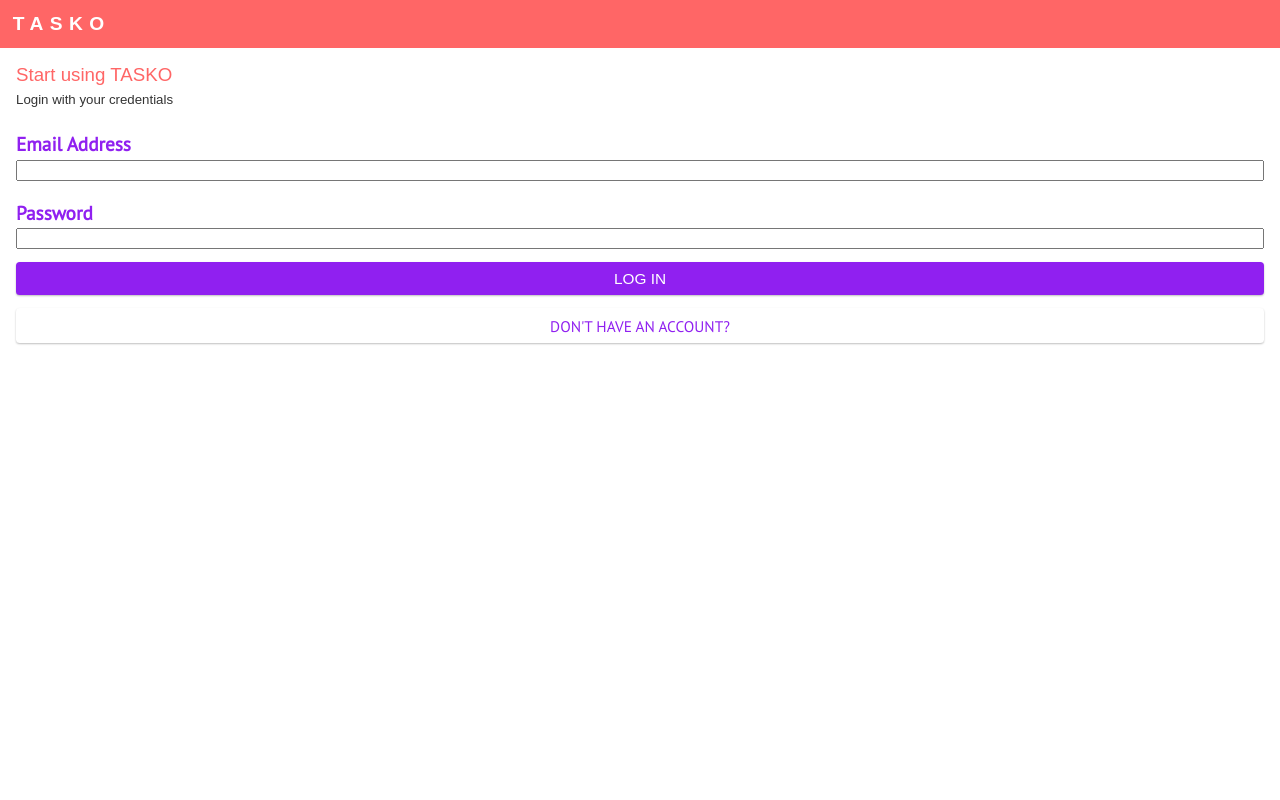
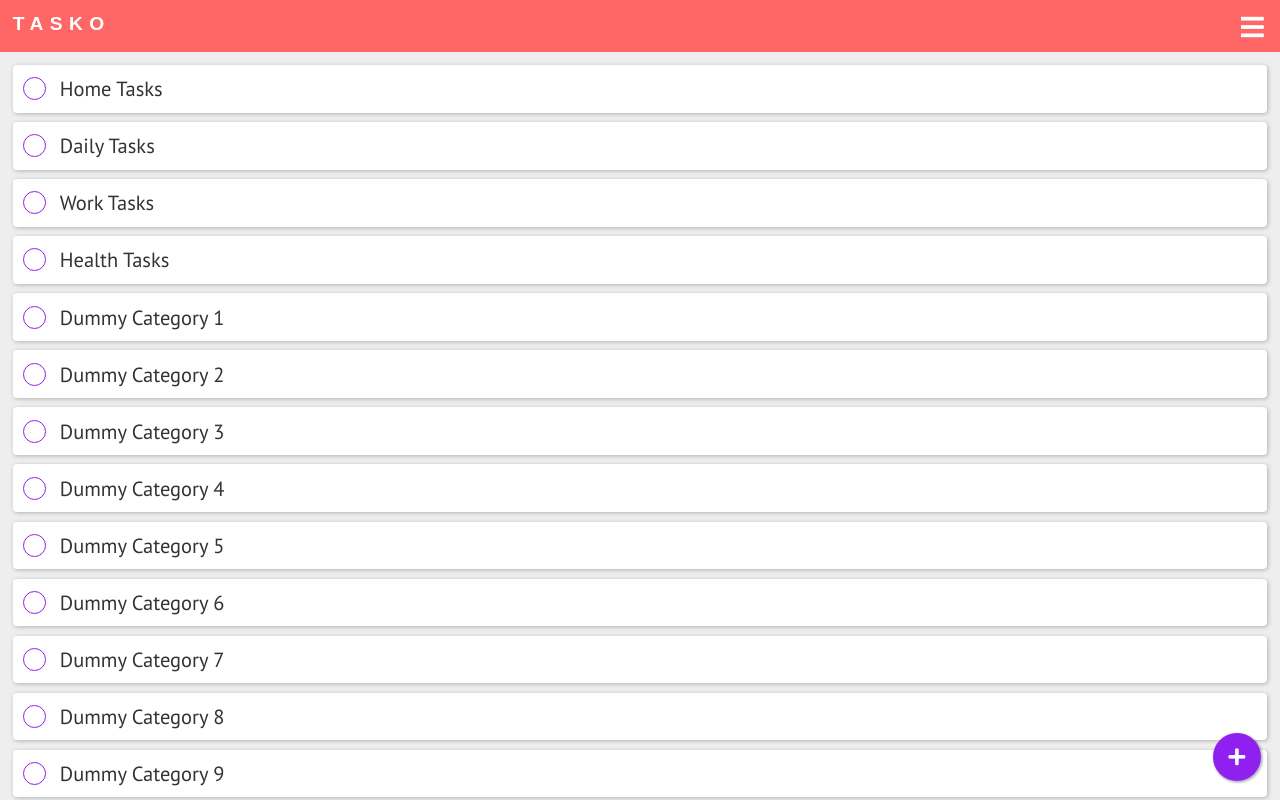
Before and after one commit to cod3rboy/tasko, a Vue app: page /categories/manage in a window 1280 px wide. Before the commit this address led to /login. Built offline with nearby package versions, Linux system fonts and the light colour scheme; no server answers; sample sign-in values are in the browser's storage; a web font is replaced by a local one.

Commit message:
Improved login state logic.

```diff
--- a/src/components/layout/TheHeader.vue
+++ b/src/components/layout/TheHeader.vue
@@ -24,7 +24,7 @@ export default {
   },
   computed: {
     userHasLoggedIn() {
-      return this.$store.getters["account/hasLoggedIn"];
+      return this.$store.getters["account/userLoggedIn"];
     },
   },
   methods: {
--- a/src/main.js
+++ b/src/main.js
@@ -1,3 +1,6 @@
+import firebase from "firebase/app";
+import "firebase/database";
+import "firebase/auth";
 import { createApp } from "vue";
 import App from "./App.vue";
 import router from "./router.js";
@@ -15,6 +18,21 @@ import BaseActionBar from "./components/ui/actionbar/BaseActionBar.vue";
 import BaseForm from "./components/ui/BaseForm.vue";
 import BaseFormControl from "./components/ui/BaseFormControl.vue";
 import BaseLoadingOverlay from "./components/ui/BaseLoadingOverlay.vue";
+
+// Configure firebase
+const firebaseConfig = {
+  apiKey: "AIzaSyDr_QQjTpu4wwvbPVqUlEudKkkDIlD8yoc",
+  authDomain: "tasko-app.firebaseapp.com",
+  databaseURL: "https://tasko-app-default-rtdb.firebaseio.com",
+  projectId: "tasko-app",
+  storageBucket: "tasko-app.appspot.com",
+  messagingSenderId: "234046392072",
+  appId: "1:234046392072:web:f787b7f38e64fb3467cebd",
+};
+firebase.initializeApp(firebaseConfig);
+firebase.auth().onAuthStateChanged((user) => {
+  store.dispatch("account/authenticationChanged", user);
+});
 
 // Create Vue Application
 const app = createApp(App);
--- a/src/router.js
+++ b/src/router.js
@@ -134,8 +134,9 @@ const router = createRouter({
 });
 
 router.beforeEach((to, _, next) => {
+  console.log("beforeEach() invoked");
   if (!!to.meta && !!to.meta.requiresAuth) {
-    if (!store.getters["account/hasLoggedIn"]) {
+    if (!store.getters["account/userLoggedIn"]) {
       // redirect Guest User to login page
       next({ name: "login" });
       return;
--- a/src/store/account/actions.js
+++ b/src/store/account/actions.js
@@ -1,7 +1,7 @@
 import firebase from "firebase/app";
 
 export default {
-  async signup(context, payload) {
+  async signup(_, payload) {
     const { fullName, email, password } = payload;
     // Create user account on firebase
     const auth = firebase.auth();
@@ -11,33 +11,40 @@ export default {
         password
       );
       await credential.user.updateProfile({ displayName: fullName });
-      // Set logged in user
-      context.commit("setCurrentUser", credential.user);
     } catch (error) {
       throw error;
     }
   },
-  async login(context, payload) {
+  async login(_, payload) {
     const { email, password } = payload;
     // Login the user
     const auth = firebase.auth();
     try {
-      const credential = await auth.signInWithEmailAndPassword(email, password);
-      // Set logged in user
-      context.commit("setCurrentUser", credential.user);
+      await auth.signInWithEmailAndPassword(email, password);
     } catch (error) {
       throw error;
     }
   },
-  async logout(context) {
+  async logout() {
     // Logout the user
     const auth = firebase.auth();
     try {
       await auth.signOut();
-      // Set user logged out
-      context.commit("setCurrentUser", null);
     } catch (error) {
       throw error;
     }
   },
+  authenticationChanged(context, user) {
+    if (user) {
+      // User signed in
+      context.commit("setCurrentUser", { isLoggedIn: true, info: user });
+      // Store the login status flag in the local storage of browser
+      localStorage.setItem("loggedIn", "true");
+    } else {
+      // User signed out
+      context.commit("setCurrentUser", { isLoggedIn: false, info: null });
+      // Clear the login status flag from the local storage of browser
+      localStorage.removeItem("loggedIn");
+    }
+  },
 };
--- a/src/store/account/getters.js
+++ b/src/store/account/getters.js
@@ -1,8 +1,11 @@
 export default {
   currentUser(state) {
-    return state.currentUser;
+    return state.user;
   },
-  hasLoggedIn(state) {
-    return !!state.currentUser;
+  userLoggedIn(state) {
+    return !!state.user.isLoggedIn;
+  },
+  userInfo(state) {
+    return state.user.info;
   },
 };
--- a/src/store/account/index.js
+++ b/src/store/account/index.js
@@ -1,12 +1,18 @@
 import getters from "./getters.js";
 import mutations from "./mutations.js";
 import actions from "./actions.js";
+
+// Check whether user is already logged in and initialize login status using that value.
+const userIsLoggedIn = localStorage.getItem("loggedIn") === "true";
 
 export default {
   namespaced: true,
   state() {
     return {
-      currentUser: null,
+      user: {
+        isLoggedIn: userIsLoggedIn,
+        info: null,
+      },
     };
   },
   getters,
--- a/src/store/account/mutations.js
+++ b/src/store/account/mutations.js
@@ -1,5 +1,11 @@
 export default {
   setCurrentUser(state, payloadUser) {
-    state.currentUser = payloadUser;
+    state.user = {};
+    if (!!payloadUser.isLoggedIn) {
+      state.user.isLoggedIn = payloadUser.isLoggedIn;
+    }
+    if (!!payloadUser.info) {
+      state.user.info = payloadUser.info;
+    }
   },
 };
--- a/src/store/index.js
+++ b/src/store/index.js
@@ -1,22 +1,7 @@
-import firebase from "firebase/app";
-import "firebase/database";
-import "firebase/auth";
 import { createStore } from "vuex";
 import account from "./account/index.js";
 import category from "./category/index.js";
 import task from "./task/index.js";
-
-// Configure firebase
-const firebaseConfig = {
-  apiKey: "AIzaSyDr_QQjTpu4wwvbPVqUlEudKkkDIlD8yoc",
-  authDomain: "tasko-app.firebaseapp.com",
-  databaseURL: "https://tasko-app-default-rtdb.firebaseio.com",
-  projectId: "tasko-app",
-  storageBucket: "tasko-app.appspot.com",
-  messagingSenderId: "234046392072",
-  appId: "1:234046392072:web:f787b7f38e64fb3467cebd",
-};
-firebase.initializeApp(firebaseConfig);
 
 const store = createStore({
   modules: {
```
